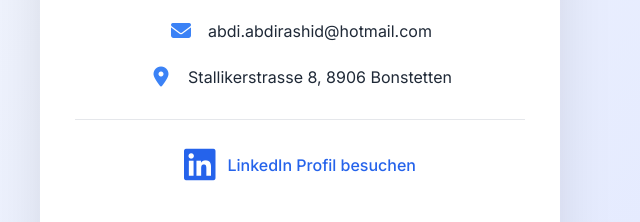
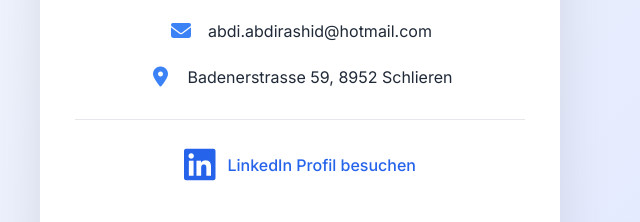
Before and after one commit to abditechh/IT-Support--Resume-DE-, a plain HTML site: page contact.html in a window 1280 px wide. Shown: the part 440-662 px from the top of the page, 340-980 px from the left. Drawn offline with nearby package versions, Linux system fonts and the light colour scheme.

Commit message:
Update personal address to Badenerstrasse 59, 8952 Schlieren

```diff
--- a/contact.html
+++ b/contact.html
@@ -135,9 +135,9 @@
 
             <div class="contact-item">
                 <i class="fas fa-map-marker-alt"></i>
-                <a href="https://www.google.com/maps?q=Stallikerstrasse+8,+8906+Bonstetten"
+                <a href="https://www.google.com/maps?q=Badenerstrasse+59,+8952+Schlieren"
                    target="_blank">
-                    Stallikerstrasse 8, 8906 Bonstetten
+                    Badenerstrasse 59, 8952 Schlieren
                 </a>
             </div>
 
```
Also changed, not shown: Motivationsschreiben.html (+1 -1 lines), hobbies.html (+1 -1 lines), index.html (+1 -1 lines), 1 other file.
